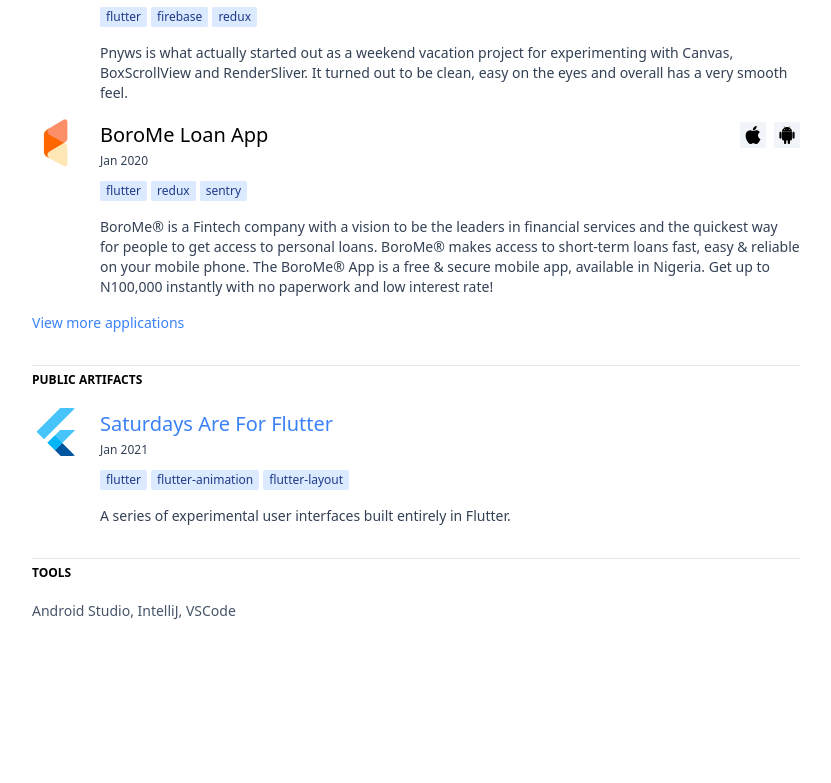
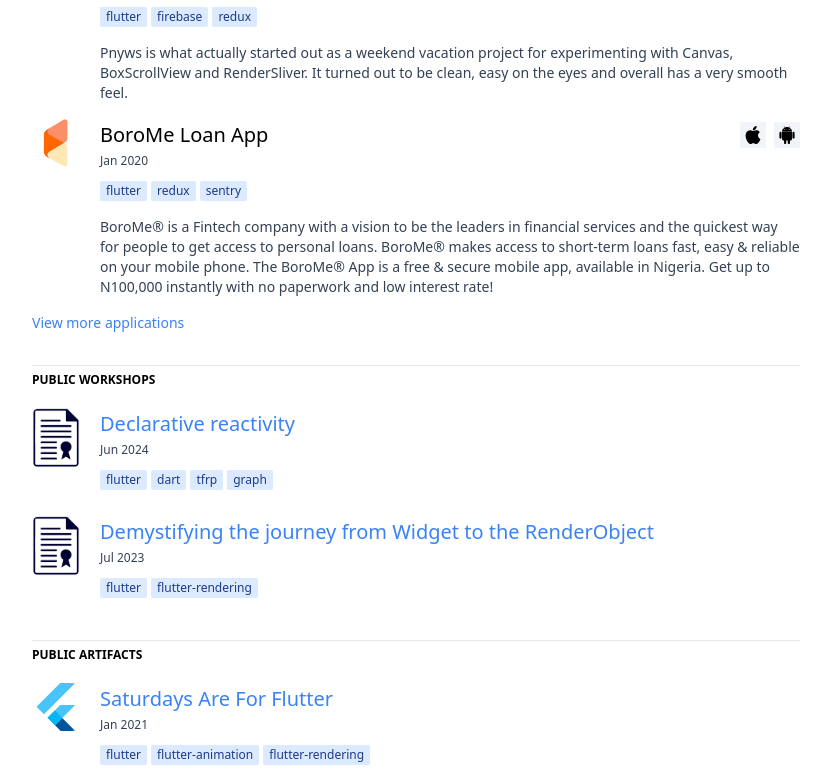
Before and after one commit to jogboms/developer-story, a Next.js app: page / in a window 1280 px wide. Shown: the part 2000-2783 px from the top of the page, without its empty margins (224-1055 px from the left). Before the commit the page ends 2749 px from the top, so only its background shows below. Built offline with nearby package versions, Linux system fonts and the light colour scheme.

Commit message:
Include workshop section

```diff
--- a/src/app/page.tsx
+++ b/src/app/page.tsx
@@ -6,6 +6,7 @@
   Applications,
   Experiences,
   OpenSourceSoftwares,
+  Workshops,
 } from "@/components";
 import { ReactNode } from "react";
 
@@ -48,6 +49,11 @@
           <Applications items={story.applications} />
         </Column>
 
+        <TitleDivider title="PUBLIC WORKSHOPS" />
+        <Column>
+          <Workshops items={story.workshops} />
+        </Column>
+
         <TitleDivider title="PUBLIC ARTIFACTS" />
         <Column>
           <Artifacts items={story.artifacts} />
--- /dev/null
+++ b/src/components/Workshops.tsx
@@ -0,0 +1,35 @@
+"use client";
+
+import type { Workshop } from "@/lib/data";
+import { Tags } from "./Tags";
+import { IconListItem } from "./IconListItem";
+import { ViewMoreBuilder } from "./ViewMoreBuilder";
+import dayjs from "dayjs";
+import { dateFormat } from "@/lib/constants";
+
+export const Workshops = ({ items }: { items: Workshop[] }) => (
+  <ViewMoreBuilder
+    items={items}
+    label="workshops"
+    builder={(workshop) => (
+      <IconListItem key={workshop.name} icon={'workshop'}>
+        <div className="flex flex-row my-0.5 items-center">
+          <a
+            className="text-lg lg:text-xl mr-2"
+            target="_blank"
+            rel="noreferrer"
+            href={workshop.url}
+          >
+            {workshop.name}
+          </a>
+        </div>
+        <p className="text-xs my-0.5 text-slate-700">
+          {dayjs(workshop.date).format(dateFormat)}
+        </p>
+        <div className="my-2.5">
+          <Tags items={workshop.technologies} />
+        </div>
+      </IconListItem>
+    )}
+  />
+);
--- a/src/components/index.ts
+++ b/src/components/index.ts
@@ -1,5 +1,6 @@
 export * from "./Header";
 export * from "./TitleDivider";
+export * from "./Workshops";
 export * from "./Applications";
 export * from "./Experiences";
 export * from "./Artifacts";
--- a/src/lib/data.ts
+++ b/src/lib/data.ts
@@ -9,6 +9,7 @@
 export type Application = typeof story.applications[0];
 export type Experience = typeof story.experiences[0];
 export type Artifact = typeof story.artifacts[0];
+export type Workshop = typeof story.workshops[0];
 export type OpenSource = typeof oss[keyof typeof oss] & {
   first_commit_date?: string;
   last_commit_date?: string;
--- a/src/lib/story.json
+++ b/src/lib/story.json
@@ -14,6 +14,7 @@
     "dartlang",
     "flutter",
     "redux",
+    "tfrp",
     "google-cloud-firestore",
     "kotlin",
     "swift",
@@ -30,6 +31,7 @@
         "android",
         "ios",
         "flutter",
+        "flutter-engine",
         "flutter-bloc"
       ],
       "icon": "ah"
@@ -87,6 +89,7 @@
     "jogboms/money.dart",
     "jogboms/bunq.dart",
     "jogboms/ravepay.dart",
+    "jogboms/declarative_reactivity_workshop",
     "jogboms/flutter_offline",
     "jogboms/flutter_spinkit",
     "jogboms/tailor_made",
@@ -98,6 +101,28 @@
     "jogboms/ovavue",
     "jogboms/Event-Bus",
     "jogboms/push"
+  ],
+  "workshops": [
+    {
+      "name": "Declarative reactivity",
+      "date": "2024-06-01T00:00:00Z",
+      "technologies": [
+        "flutter",
+        "dart",
+        "tfrp",
+        "graph"
+      ],
+      "url": "https://github.com/jogboms/declarative_reactivity_workshop/blob/master/README.md"
+    },
+    {
+      "name": "Demystifying the journey from Widget to the RenderObject",
+      "date": "2023-07-01T00:00:00Z",
+      "technologies": [
+        "flutter",
+        "flutter-rendering"
+      ],
+      "url": "https://gist.github.com/jogboms/c986fed38b457fb04f1ad2febd866199"
+    }
   ],
   "applications": [
     {
@@ -243,7 +268,7 @@
       "technologies": [
         "flutter",
         "flutter-animation",
-        "flutter-layout"
+        "flutter-rendering"
       ],
       "description": "A series of experimental user interfaces built entirely in Flutter.",
       "icon": "flutter"
@@ -251,6 +276,7 @@
   ],
   "tools": [
     "Android Studio",
+    "Xcode",
     "IntelliJ",
     "VSCode"
   ]
```
Also changed, not shown: public/icons/workshop.png (added).
